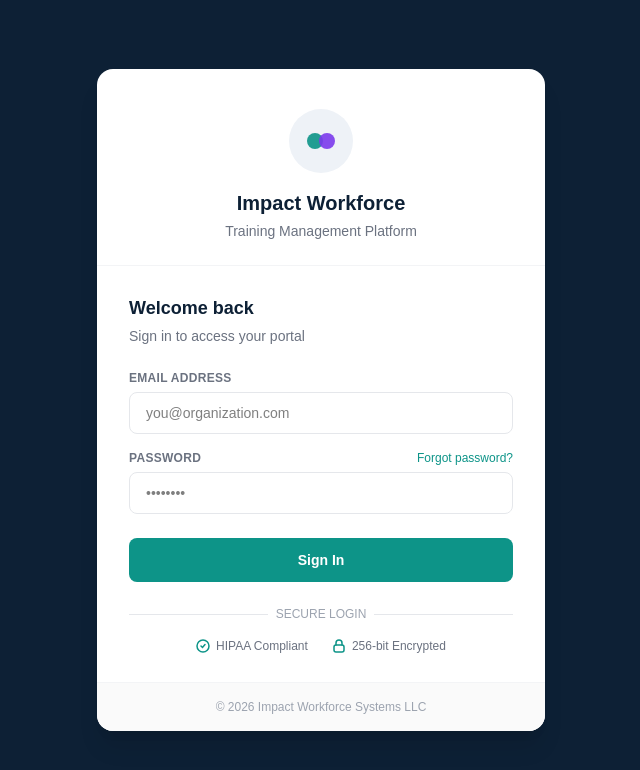
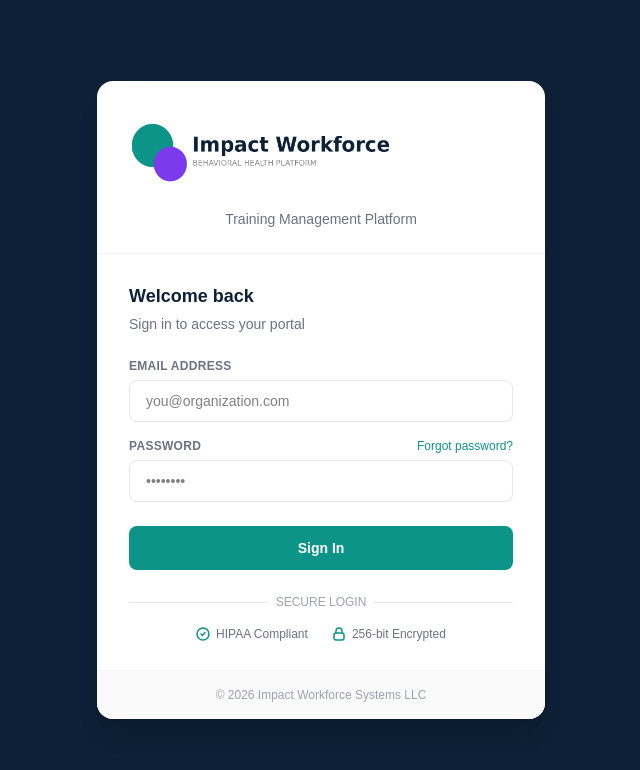
Before and after one commit to ImpactLearningBHS/bh-lms, a Next.js app: page /login in a window 1280 px wide. Shown: the top 770 px of the page, without its empty margins (319-959 px from the left). Built offline with nearby package versions, Linux system fonts and the light colour scheme; no server answers.

Commit message:
Use real logo on login page

```diff
--- a/app/login/page.js
+++ b/app/login/page.js
@@ -63,15 +63,8 @@
 
         {/* Logo area */}
         <div className="px-8 pt-10 pb-6 text-center border-b border-gray-100">
-          <div className="inline-flex items-center justify-center w-16 h-16 rounded-full mb-4"
-            style={{backgroundColor: '#EEF2F7'}}>
-            <svg width="32" height="32" viewBox="0 0 32 32" fill="none" xmlns="http://www.w3.org/2000/svg">
-              <circle cx="10" cy="16" r="8" fill="#0D9488" opacity="0.9"/>
-              <circle cx="22" cy="16" r="8" fill="#7C3AED" opacity="0.9"/>
-            </svg>
-          </div>
-          <h1 className="text-xl font-bold" style={{color: '#0D2035'}}>Impact Workforce</h1>
-          <p className="text-sm mt-1" style={{color: '#6B7280'}}>Training Management Platform</p>
+        <img src="/ImpactWorkforce.png" alt="Impact Workforce" className="h-20 mb-2" />
+        <p className="text-sm mt-1" style={{color: '#6B7280'}}>Training Management Platform</p>
         </div>
 
         {/* Form area */}
```
